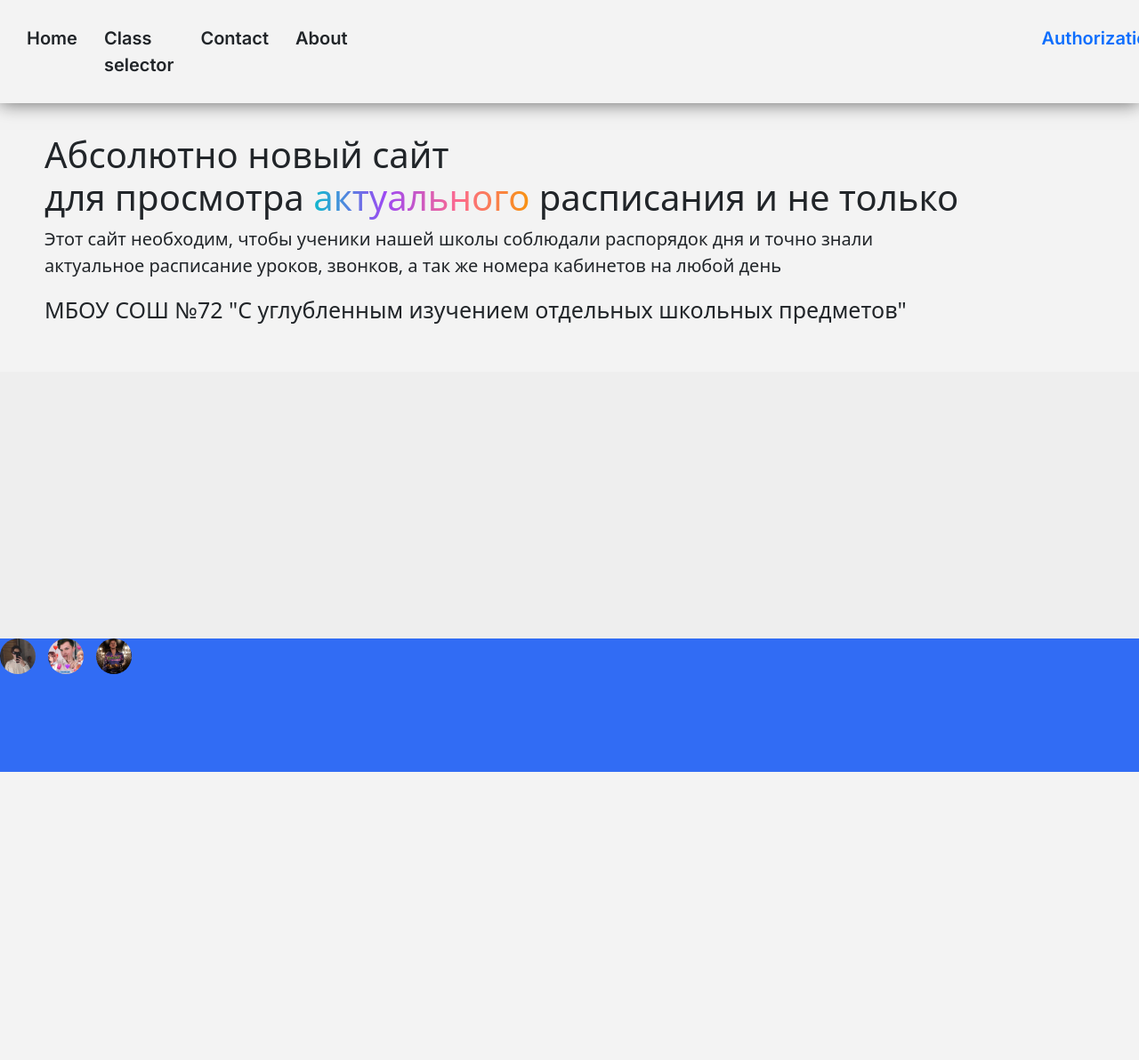
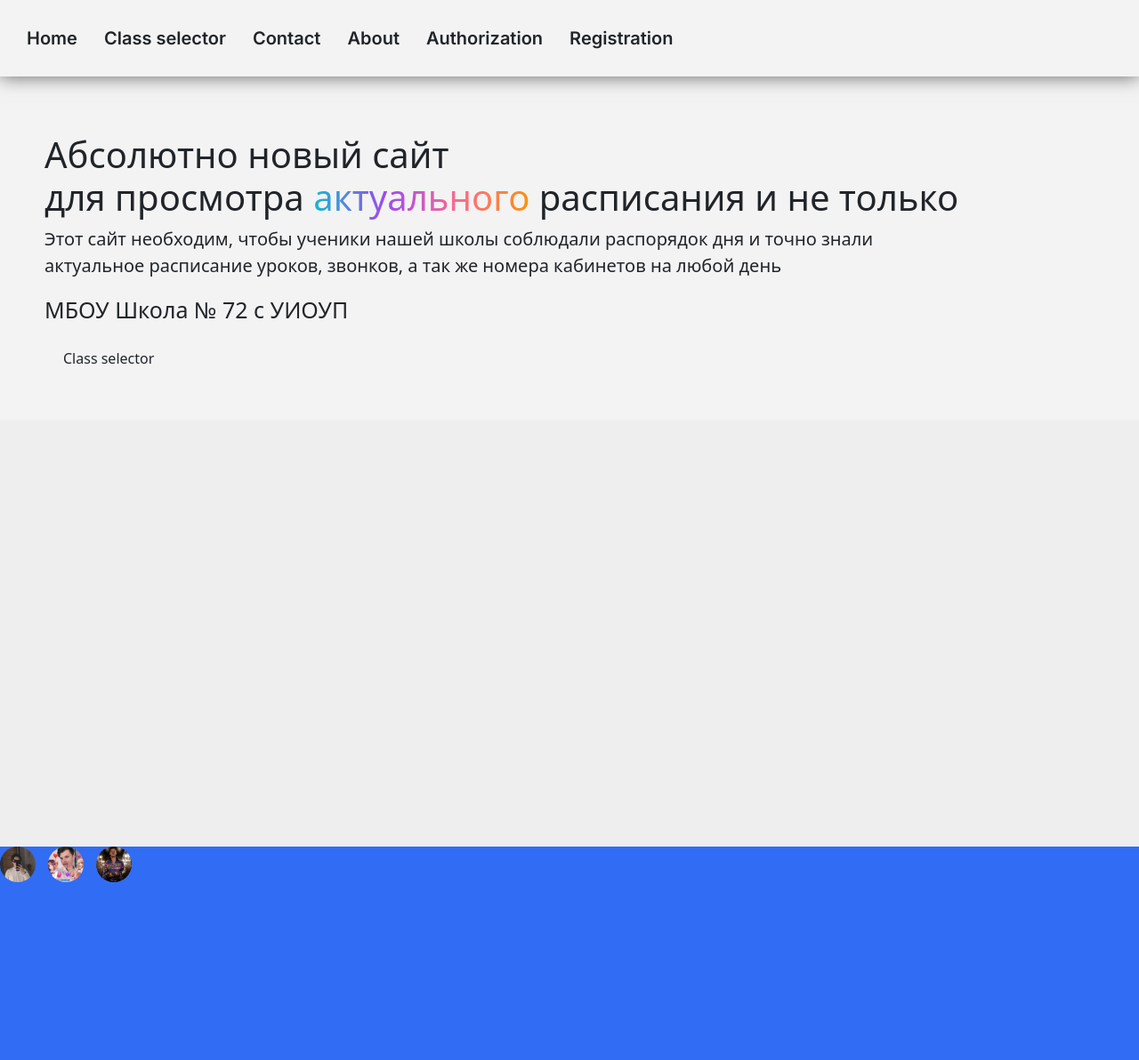
Before and after one commit to zsmcorp/zsm, a Django app: page / in a window 1280 px wide. Shown: the whole page at 89% size. Before the commit the page ends 868 px from the top, so only its background shows below. Run offline with Django 4.2, Linux system fonts and the light colour scheme.

Commit message:
Commit for eblan2

```diff
--- a/zsm/templates/base.html
+++ b/zsm/templates/base.html
@@ -20,8 +20,8 @@
             <a href="{% url 'index' %}" class="navbar-button">Class selector</a>
             <a href="#feedback" class="navbar-button">Contact</a>
             <a href="#about" class="navbar-button">About</a>
-            <div class="authorization"><a href="">Authorization</a></div>
-            <div class="registration" ><a href="">Registration</a></div>
+            <a class="authorization navbar-button" href="">Authorization</a>
+            <a class="registration navbar-button" href="">Registration</a>
         </nav>
     </header>
     <section class="content" id="content">
@@ -139,13 +139,13 @@
         .feedback {
             background-color: #eeeeee;
             width: auto;
-            height: 300px;
+            height: 30rem;
         }
 
         footer {
             background-color: rgb(49, 108, 244);
             width: auto;
-            height: 150px;
+            height: 15rem;
 
 
         }
@@ -174,6 +174,7 @@
 
         .content {
             margin: 150px 50px 50px;
+            height: auto;
         }
         .class-buttons {
             width: 500px;
@@ -193,14 +194,10 @@
             font-size: 25px;
         }
         .authorization {
-            margin-left: 750px;
             display: flex;
-            justify-content: center;
+            align-items: center;
             font-family: Inter, sans-serif;
             font-size: 20px;
-            padding: 28px 15px;
-
-
         }
 
         .registration{
@@ -208,9 +205,7 @@
             align-items: center;
             font-family: Inter, sans-serif;
             font-size: 20px;
-            padding: 28px 15px;
         }
-
     </style>
 </body>
 </html>
--- a/zsm/templates/homepage/homepage.html
+++ b/zsm/templates/homepage/homepage.html
@@ -3,5 +3,6 @@
 {% block content %}
     <h1 class="title">Абсолютно новый сайт <br>для просмотра <span>актуального</span> расписания и не только</h1>
     <p class="description">Этот сайт необходим, чтобы ученики нашей школы соблюдали распорядок дня и точно знали<br>актуальное расписание уроков, звонков, а так же номера кабинетов на любой день</p>
-    <p class="school">МБОУ СОШ №72 "С углубленным изучением отдельных школьных предметов"</p>
+    <p class="school">МБОУ Школа № 72 с УИОУП</p>
+    <a href="{% url 'index' %}" class="btn">Class selector</a>
 {% endblock %}
```
Also changed, not shown: zsm/apps/timetables/models.py (+10 -0 lines), db.sqlite3 (deleted), zsm/apps/timetables/migrations/0001_initial.py (deleted), zsm/apps/timetables/migrations/0002_alter_category_options_alter_timetable_options_and_more.py (deleted), zsm/apps/timetables/migrations/__init__.py (deleted).
